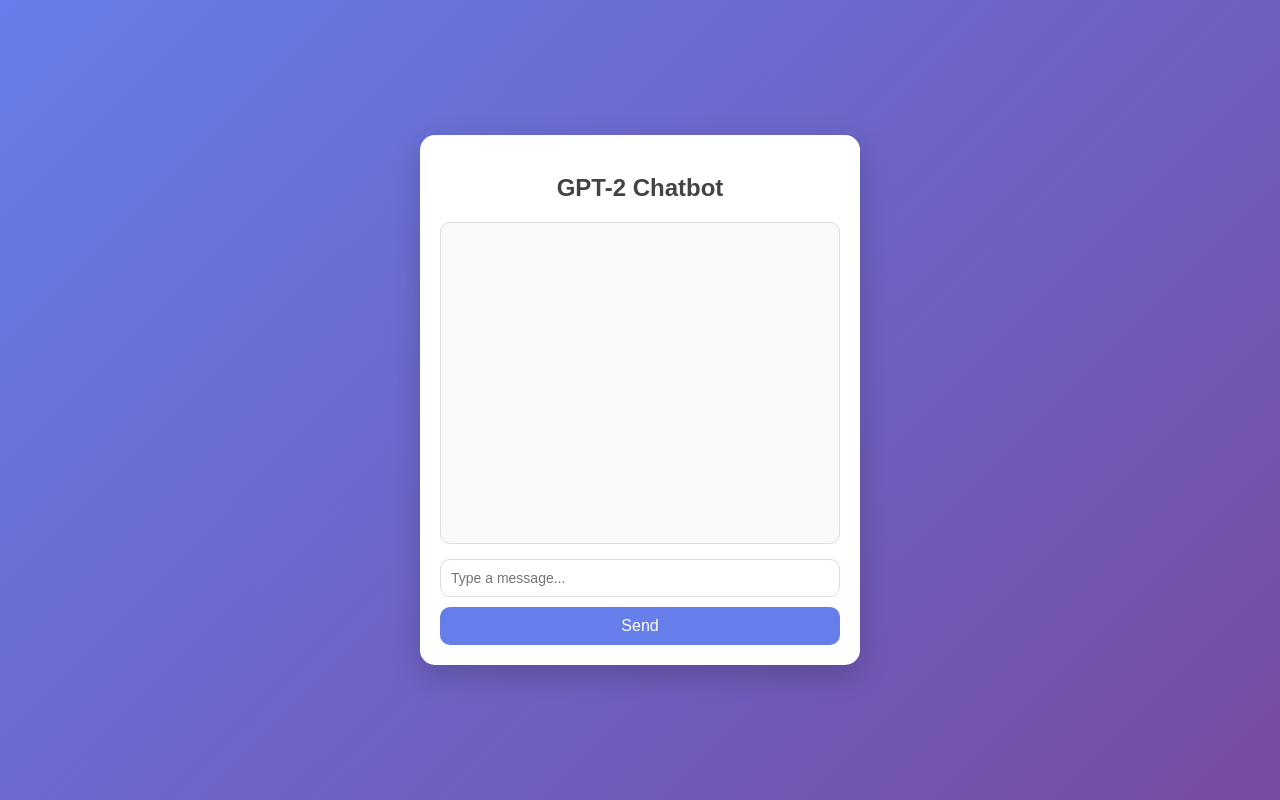
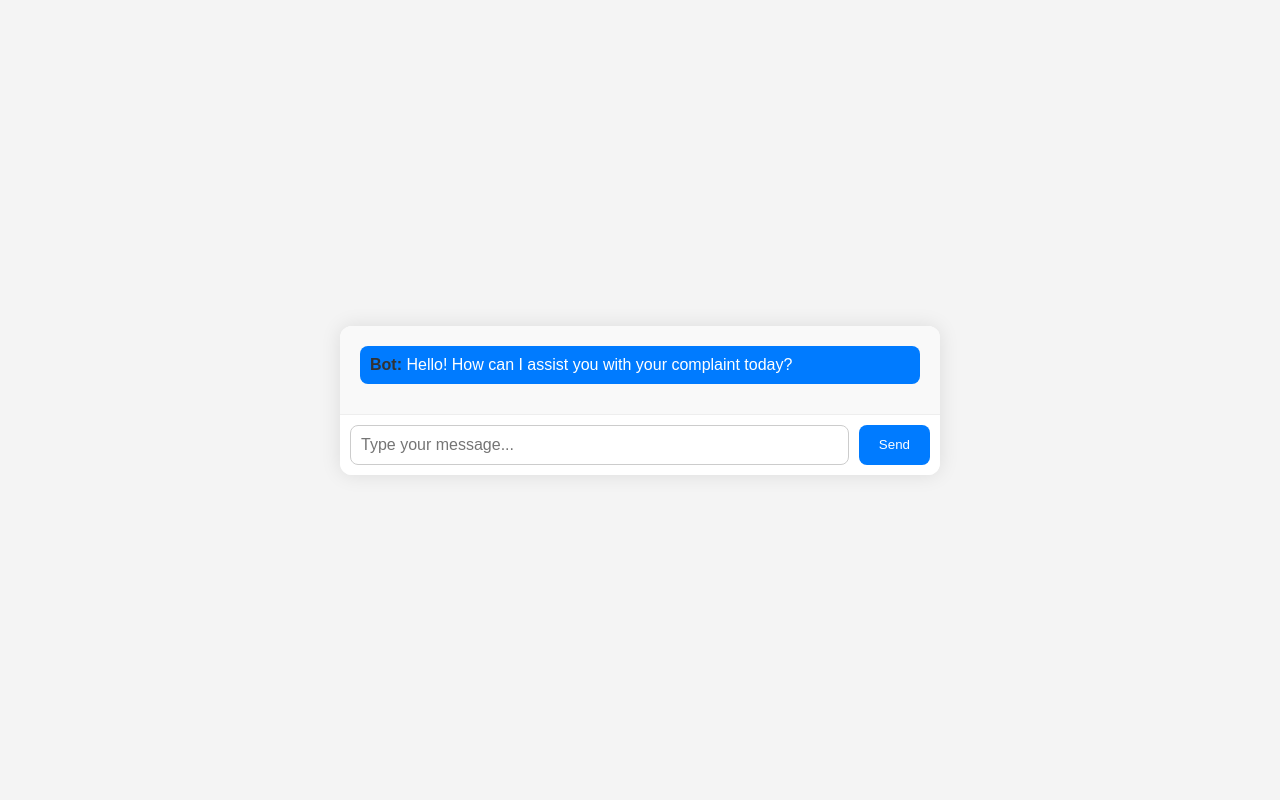
Before and after one commit to Muhilan56/district-complaint-portal, a Flask app: page /chat in a window 1280 px wide. Run offline with Flask 3, Linux system fonts and the light colour scheme.

Commit message:
chat.html

```diff
--- a/templates/chat.html
+++ b/templates/chat.html
@@ -3,132 +3,138 @@
 <head>
     <meta charset="UTF-8">
     <meta name="viewport" content="width=device-width, initial-scale=1.0">
-    <title>GPT-2 Chatbot</title>
+    <title>Complaint Chatbot</title>
     <style>
         body {
             font-family: 'Arial', sans-serif;
-            background: linear-gradient(135deg, #667eea, #764ba2);
+            background-color: #f4f4f4;
+            margin: 0;
+            padding: 0;
             display: flex;
             justify-content: center;
             align-items: center;
             height: 100vh;
-            margin: 0;
+        }
+        .chat-container {
+            width: 90%;
+            max-width: 600px;
+            background: white;
+            border-radius: 12px;
+            box-shadow: 0px 0px 20px rgba(0, 0, 0, 0.1);
+            overflow: hidden;
+            display: flex;
+            flex-direction: column;
+            animation: fadeIn 0.5s ease-in-out;
+        }
+        .chat-box {
+            flex: 1;
+            padding: 20px;
+            overflow-y: auto;
+            border-bottom: 1px solid #eee;
+            background-color: #f9f9f9;
+        }
+        .chat-box p {
+            margin: 0 0 10px 0;
+            padding: 10px;
+            border-radius: 8px;
+            background-color: #e0e0e0;
+            animation: slideIn 0.3s ease-in-out;
+        }
+        .chat-box p strong {
             color: #333;
         }
-        .chat-container {
-            width: 400px;
-            background: white;
-            padding: 20px;
-            border-radius: 15px;
-            box-shadow: 0 10px 30px rgba(0, 0, 0, 0.2);
-            animation: fadeIn 0.5s ease-in-out;
+        .chat-box p.bot-message {
+            background-color: #007bff;
+            color: white;
+            align-self: flex-start;
+        }
+        .chat-box p.user-message {
+            background-color: #4CAF50;
+            color: white;
+            align-self: flex-end;
+        }
+        .input-container {
+            display: flex;
+            padding: 10px;
+            background-color: #fff;
+        }
+        input {
+            flex: 1;
+            padding: 10px;
+            border: 1px solid #ccc;
+            border-radius: 8px;
+            margin-right: 10px;
+            font-size: 16px;
+        }
+        button {
+            padding: 10px 20px;
+            background-color: #007bff;
+            color: white;
+            border: none;
+            border-radius: 8px;
+            cursor: pointer;
+            transition: background-color 0.3s ease;
+        }
+        button:hover {
+            background-color: #0056b3;
         }
         @keyframes fadeIn {
             from { opacity: 0; transform: translateY(-20px); }
             to { opacity: 1; transform: translateY(0); }
         }
-        h2 {
-            text-align: center;
-            color: #444;
-            margin-bottom: 20px;
-            font-size: 24px;
-        }
-        #chat-box {
-            height: 300px;
-            overflow-y: auto;
-            border: 1px solid #ddd;
-            padding: 10px;
-            margin-bottom: 10px;
-            border-radius: 10px;
-            background: #f9f9f9;
-        }
-        #chat-box p {
-            margin: 0 0 10px;
-            padding: 10px;
-            border-radius: 10px;
-            background: #e0e0e0;
-            animation: slideIn 0.3s ease-in-out;
-        }
-        #chat-box p strong {
-            color: #333;
-        }
-        #chat-box p:nth-child(odd) {
-            background: #667eea;
-            color: white;
-            align-self: flex-end;
-        }
         @keyframes slideIn {
             from { opacity: 0; transform: translateX(-10px); }
             to { opacity: 1; transform: translateX(0); }
         }
+        @media (max-width: 600px) {
+            .chat-container {
+                width: 100%;
+                height: 100%;
+                border-radius: 0;
+            }
+            .chat-box {
+                padding: 10px;
+            }
             input {
-            width: calc(100% - 22px);
-            padding: 10px;
-            border: 1px solid #ddd;
-            border-radius: 10px;
-            margin-top: 5px;
                 font-size: 14px;
-            transition: border-color 0.3s ease;
-        }
-        input:focus {
-            border-color: #667eea;
-            outline: none;
             }
             button {
-            width: 100%;
                 padding: 10px;
-            margin-top: 10px;
-            background: #667eea;
-            color: white;
-            border: none;
-            border-radius: 10px;
-            font-size: 16px;
-            cursor: pointer;
-            transition: background 0.3s ease;
             }
-        button:hover {
-            background: #764ba2;
         }
     </style>
 </head>
 <body>
     <div class="chat-container">
-        <h2>GPT-2 Chatbot</h2>
-        <div id="chat-box"></div>
-        <input type="text" id="user-input" placeholder="Type a message..." onkeypress="handleKeyPress(event)">
+        <div class="chat-box" id="chat-box">
+            <p class="bot-message"><strong>Bot:</strong> Hello! How can I assist you with your complaint today?</p>
+        </div>
+        <div class="input-container">
+            <input type="text" id="user-input" placeholder="Type your message...">
             <button onclick="sendMessage()">Send</button>
+        </div>
     </div>
 
     <script>
         function sendMessage() {
             let userInput = document.getElementById("user-input").value;
-            if (!userInput.trim()) return;
+            if (userInput.trim() === "") return;
 
             let chatBox = document.getElementById("chat-box");
-            chatBox.innerHTML += `<p><strong>You:</strong> ${userInput}</p>`;
+            chatBox.innerHTML += `<p class="user-message"><strong>You:</strong> ${userInput}</p>`;
 
-            fetch("/chat", {
+            fetch("/get", {
                 method: "POST",
-                headers: { "Content-Type": "application/json" },
-                body: JSON.stringify({ message: userInput }),
+                body: new URLSearchParams({ "msg": userInput }),
+                headers: { "Content-Type": "application/x-www-form-urlencoded" }
             })
             .then(response => response.json())
             .then(data => {
-                if (data.error) {
-                    chatBox.innerHTML += `<p><strong>Bot:</strong> Error: ${data.error}</p>`;
-                } else {
-                    chatBox.innerHTML += `<p><strong>Bot:</strong> ${data.reply}</p>`;
-                }
+                chatBox.innerHTML += `<p class="bot-message"><strong>Bot:</strong> ${data.response}</p>`;
+                chatBox.scrollTop = chatBox.scrollHeight;
+            });
+
             document.getElementById("user-input").value = "";
-                chatBox.scrollTop = chatBox.scrollHeight;
-            })
-            .catch(error => console.error("Error:", error));
-        }
-
-        function handleKeyPress(event) {
-            if (event.key === "Enter") {
-                sendMessage();
-            }
         }
     </script>
 </body>
```
Lines whose indentation alone changed are shown as unchanged.
